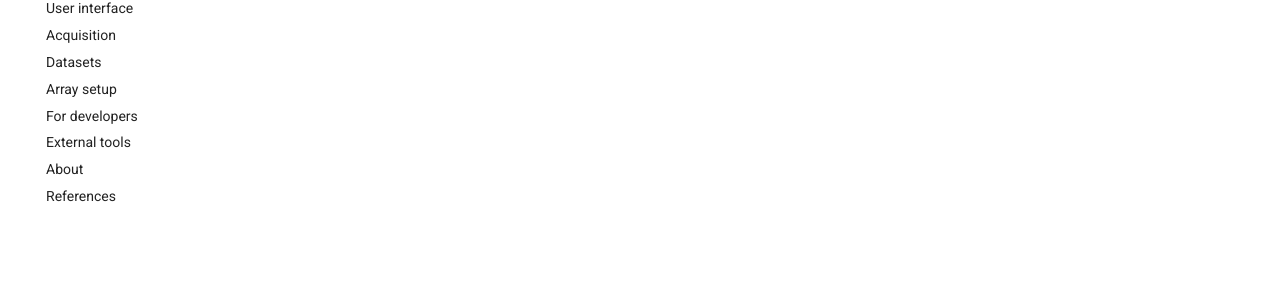
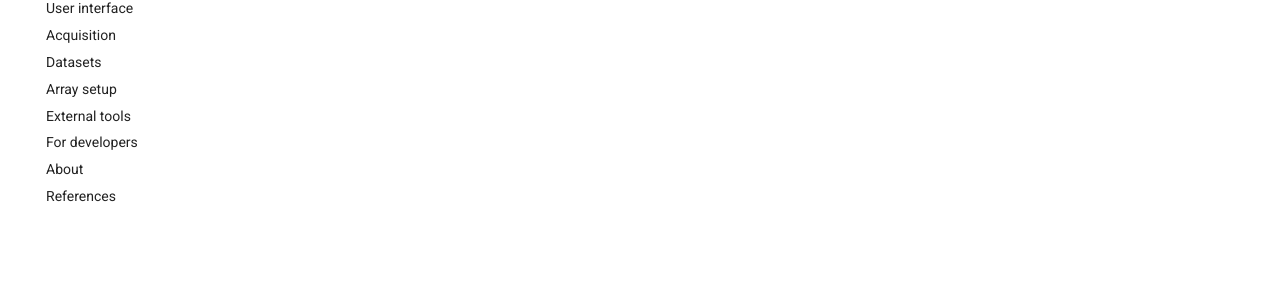
Before and after one commit to SBEMimage/SBEMimage, an MkDocs documentation site: the page built from docs/index.md, in a window 1280 px wide. Shown: the part 211-511 px from the top of the page. Built offline with MkDocs 1.6.1 and Material for MkDocs 9.7.7, drawn with Linux system fonts in a browser that asks for light colours; comment, search, counter and statistics services are not loaded; part of the change alters nothing that is shown.

```diff
--- a/mkdocs.yml
+++ b/mkdocs.yml
@@ -22,8 +22,8 @@ nav:
   - acquisition.md
   - datasets.md
   - array_setup.md
+  - external_tools.md
   - development.md
-  - external_tools.md
   - about.md
   - references.md
 
```
